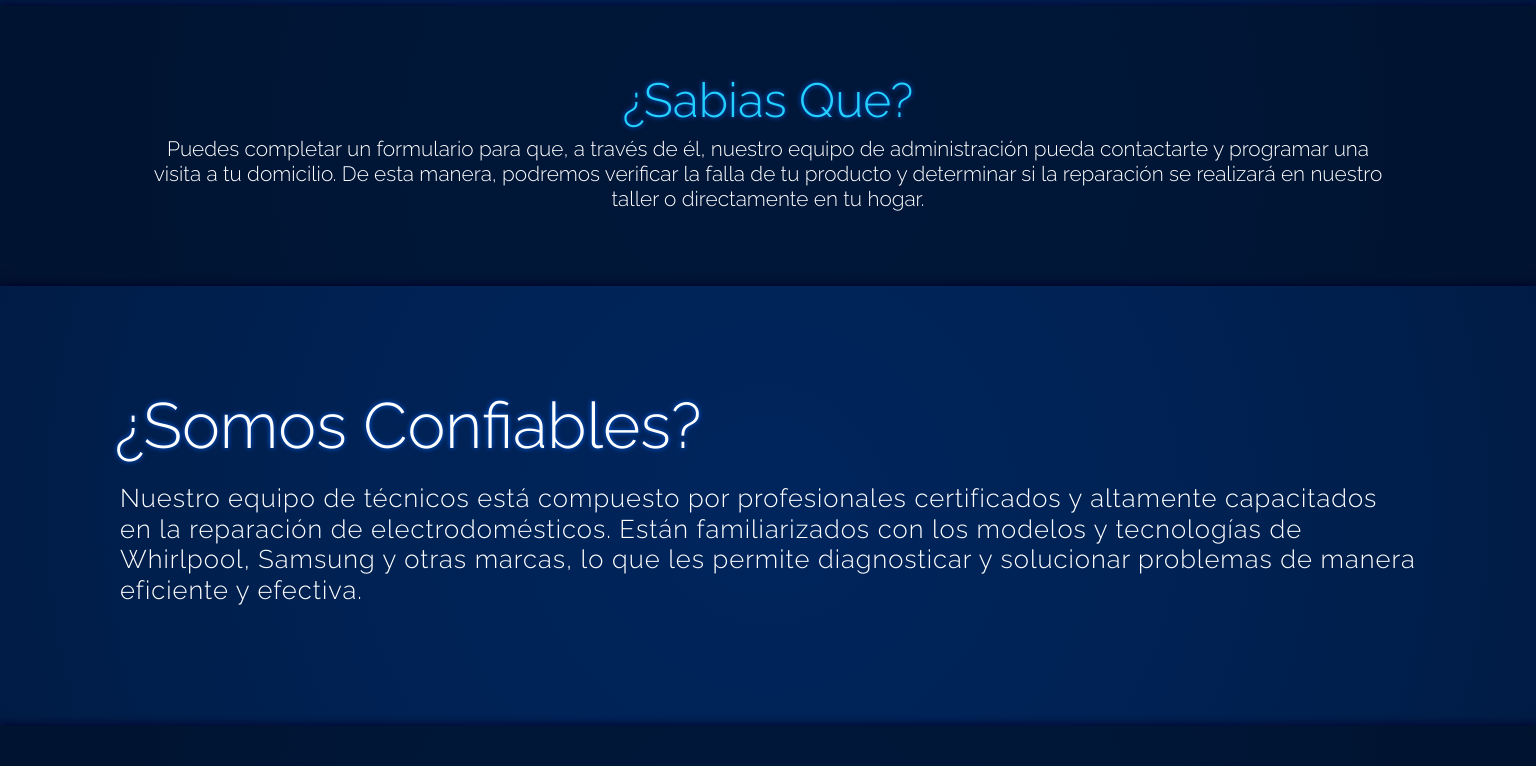
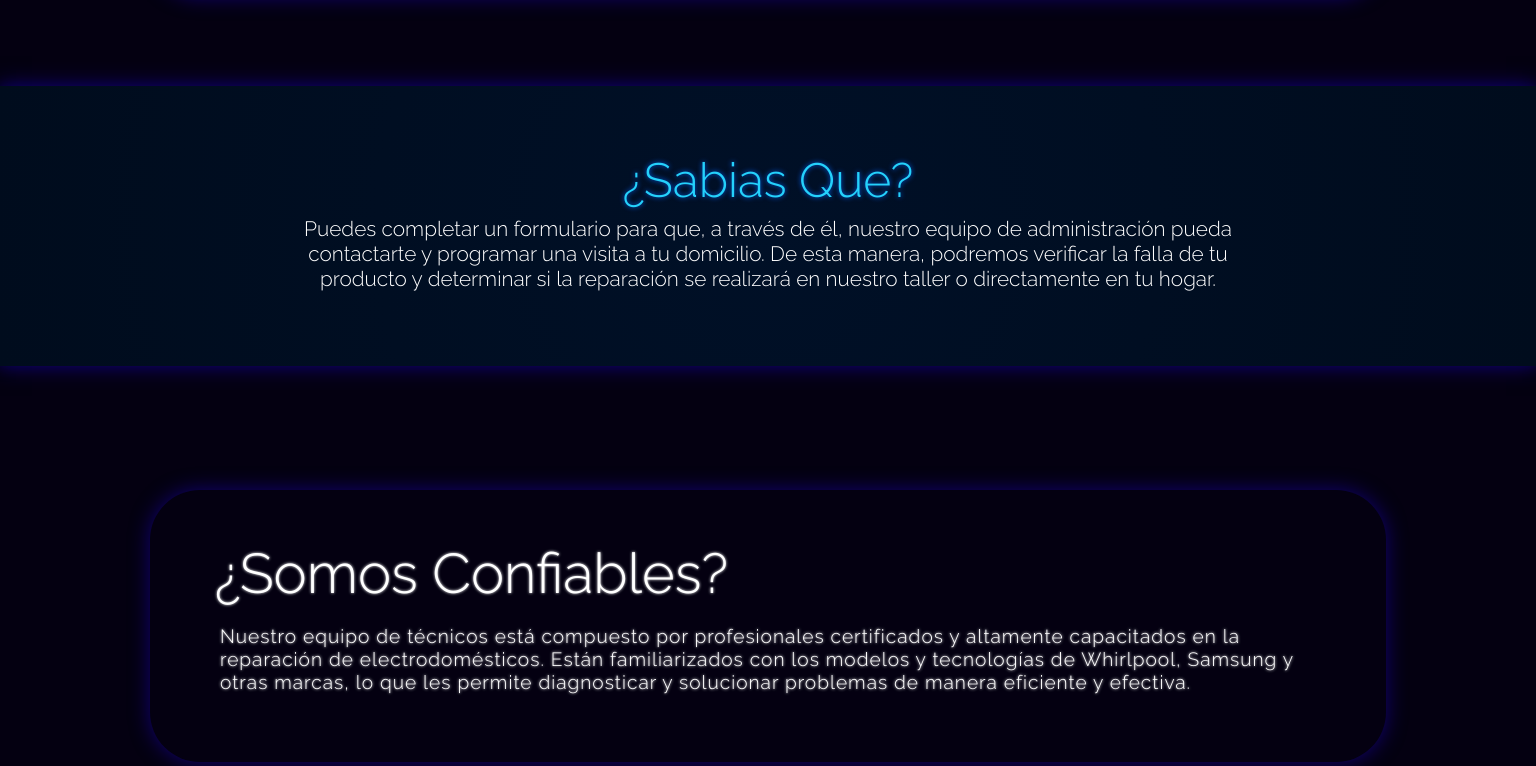
Before and after one commit to Crisz-Marquez/PreEntrega3, a plain HTML site: page index.html in a window 1536 px wide. Shown: the part 1234-2000 px from the top of the page. Drawn offline with nearby package versions, Linux system fonts and the light colour scheme.

Commit message:
Arreglado?

```diff
--- a/index.html
+++ b/index.html
@@ -90,6 +90,7 @@
         <div class="main__sec1-grid">
             <section class="sec1">
                 <div class="main__sec1">
+                    <div class="main__text">
                     <h3>¿Quiénes Somos?</h3>
                     <h4>Service ValeJo es una empresa especializada en brindar servicios técnicos para
                         electrodomésticos. Como servicio técnico oficial de las reconocidas marcas Whirlpool y Samsung,
@@ -98,13 +99,14 @@
                         electrodomésticos de estas marcas, asegurando la calidad y el uso de repuestos originales, lo
                         que contribuye a prolongar la vida útil de los electrodomésticos y mantener su rendimiento
                         óptimo.</h4>
+                    </div>
                 </div>
             </section>
         </div>
         <!-- Fin - Menu | Seccion uno -->
 
         <!-- Article -->
-        <div>
+        <div class="container__article">
             <article class="article">
                 <div class="article__info">
                     <h4>¿Sabias Que?</h4>
@@ -118,8 +120,10 @@
         <div class="main__sec1-grid">
             <section class="sec1">
                 <div class="main__sec1">
-                    <h3>¿Somos Confiables?</h3>
+                    <div class="main__text">
+                        <h3>¿Somos Confiables?</h3>
                     <h4>Nuestro equipo de técnicos está compuesto por profesionales certificados y altamente capacitados en la reparación de electrodomésticos. Están familiarizados con los modelos y tecnologías de Whirlpool, Samsung y otras marcas, lo que les permite diagnosticar y solucionar problemas de manera eficiente y efectiva.</h4>
+                    </div>
                 </div>
             </section>
         </div>
@@ -140,6 +144,7 @@
         <div class="main__sec1-grid">
             <section class="sec1">
                 <div class="main__sec1">
+                    <div class="main__text">
                     <h3>¿Tienes Consultas?</h3>
                     <h4>
                         En Service ValeJo contamos con un área de administración dedicada a atender las consultas y
@@ -147,6 +152,7 @@
                         proporcionar información, programar citas de servicio y responder cualquier pregunta que pueda
                         surgir durante el proceso de reparación.
                     </h4>
+                    </div>
                 </div>
             </section>
         </div>
--- a/scss/components/_articles.scss
+++ b/scss/components/_articles.scss
@@ -1,8 +1,10 @@
 .article {
-    background-image: radial-gradient(circle, #001739, #001637, #00132f);
+    background-image: radial-gradient(circle, #001027, #000e22, #000c1d);
     height: 35vh;
     box-shadow: 0px 0px 10px 1px rgb(3, 0, 40);
     font-family: 'Raleway', sans-serif;
+    position: relative;
+    z-index: 3;
 
     .article__info {
         height: 100%;
@@ -11,6 +13,7 @@
         justify-content: center;
         align-items: center;
         text-align: center;
+        box-shadow: 0px 0px 20px rgb(17, 0, 114);
 
         & h4 {
         font-size: 1.3rem;
--- a/scss/components/_font-face.scss
+++ b/scss/components/_font-face.scss
@@ -1,10 +1,4 @@
 .body {
     font-family: 'Raleway', sans-serif;
-    font-family: "Montserrat-SemiBold";
-    src: url("/assets/fonts/webfonts/Montserrat-Regular.otf");
+    position: absolute;
 }
-
-@font-face {
-    font-family: "Montserrat-SemiBold";
-    src: url("/assets/fonts/webfonts/Montserrat-Regular.otf");
-}
--- a/scss/components/_footer.scss
+++ b/scss/components/_footer.scss
@@ -66,8 +66,7 @@
     flex-direction: column;
     justify-content: center;
     align-items: center;
-    margin-top: 30px;
-    margin-bottom: 30px;
+    padding: 10px;
 }
 
 .footer__redes h5 {
--- a/scss/components/_main.scss
+++ b/scss/components/_main.scss
@@ -1,6 +1,7 @@
 .main {
-    background-image: url("/assets/images/fondo-menu.jpg");
+    background-image: url("/assets/images/fondo2.jpg");
     background-size: cover;
+    width: 100%;
     height: 100vh;
     display: flex;
     justify-content: center;
@@ -9,6 +10,7 @@
     font-family: 'Julius Sans One', sans-serif;
     font-weight: 400;
 }
+
 
 .main__tittle h1 {
     font-size: 1.9rem;
--- a/scss/components/_navbar.scss
+++ b/scss/components/_navbar.scss
@@ -1,8 +1,10 @@
 .header {
     position: fixed;
+    z-index: 5;
     width: 100%;
     font-family: 'Julius Sans One', sans-serif;
     font-weight: 400;
+    opacity: 0.900;
 }
 
 .navbar {
@@ -17,7 +19,7 @@
 
 .container-fluid {
     background-color: #060920;
-    box-shadow: 0px 0px 15px rgb(0, 0, 107);
+    box-shadow: 0px 0px 5px rgb(1, 0, 85);
     border-radius: 10px;
     padding: 10px;
 }
@@ -25,7 +27,7 @@
 .navbar-brand {
     font-size: 1.4rem;
     color: rgb(36, 209, 252);
-    text-shadow: 0px 0px 60px rgb(0, 88, 221);
+    text-shadow: 0px 0px 60px rgb(0, 100, 250);
     padding-left: 10px;
     padding-bottom: 0px;
 }
@@ -83,6 +85,8 @@
     display: inline-block;
     color: white;
     font-size: 1.2rem;
+    font-weight: 500;
+    text-shadow: 0px 0px 3px rgb(182, 182, 182);
     padding: 0px;
     margin: 0px;
     padding-top: 10px;
--- a/scss/components/_sections.scss
+++ b/scss/components/_sections.scss
@@ -1,8 +1,10 @@
 .sec1 {
-    background-image: radial-gradient(circle, #00255d, #002254, #001c46);
+    // background-image: radial-gradient(circle, #00255d, #002254, #001c46);
+    background-color: rgb(4, 0, 17);
     height: 55vh;
-    box-shadow: 0px 0px 10px 1px rgb(3, 0, 40);
+    // box-shadow: 0px 0px 10px 1px rgb(3, 0, 40);
     font-family: 'Raleway', sans-serif;
+    box-shadow: 0px 0px 100px 40px rgb(4, 0, 17);
 
     .main__sec1 {
         height: 100%;
@@ -14,13 +16,16 @@
         font-size: 1.7rem;
         color: white;
         padding-left: 15px;
-        text-shadow: 0px 0px 5px rgb(0, 98, 245);
+        text-shadow: 0px 0px 3px rgb(253, 253, 253);
         }
 
         & h4 {
         color: white;
         font-size: 0.9rem;
         padding: 10px 20px;
+        text-shadow: 0px 0px 3px rgb(255, 255, 255);
         }
+
+
     }
 }
--- a/scss/views/_queries.scss
+++ b/scss/views/_queries.scss
@@ -522,7 +522,7 @@
         .main__tittle {
 
             & h1 {
-                font-size: 5rem;
+                font-size: 4.6rem;
             }
 
             & h3 {
@@ -538,26 +538,37 @@
     // Inicio - Section
 
     .sec1 {
-        height: 55vh;
+        height: 65vh;
 
         .main__sec1 {
-            padding: 0px 100px 0px 100px;
+            padding: 150px;
 
             & h3 {
-                font-size: 4rem;
+                font-size: 3.5rem;
             }
 
             & h4 {
-                font-size: 1.6rem;
+                font-size: 1.2rem;
                 padding: 10px 20px;
                 letter-spacing: 1px;
             }
+
+            .main__text {
+                padding: 50px;
+                border-radius: 50px ;
+                box-shadow: 0px 0px 20px rgb(17, 0, 114);
+                margin-bottom: 100px;
+                margin-top: 100px;
+            }
+
         }
     }
 
     // Fin - Sections
 
     // Inicio - Article
+
+    .container__article {
 
         .article {
 
@@ -569,10 +580,12 @@
 
                 & h5 {
                 font-size: 1.3rem;
-            padding: 0px 150px 0px 150px;
+                padding: 0px 300px 0px 300px;
                 }
             }
         }
+    }
+
 
     // Fin - Article
 
```
Also changed, not shown: assets/images/fondo1.jpg (added), assets/images/fondo2.jpg (added), assets/images/fondo3.jpg (added), css/style.css. Lines whose indentation alone changed are shown as unchanged.
